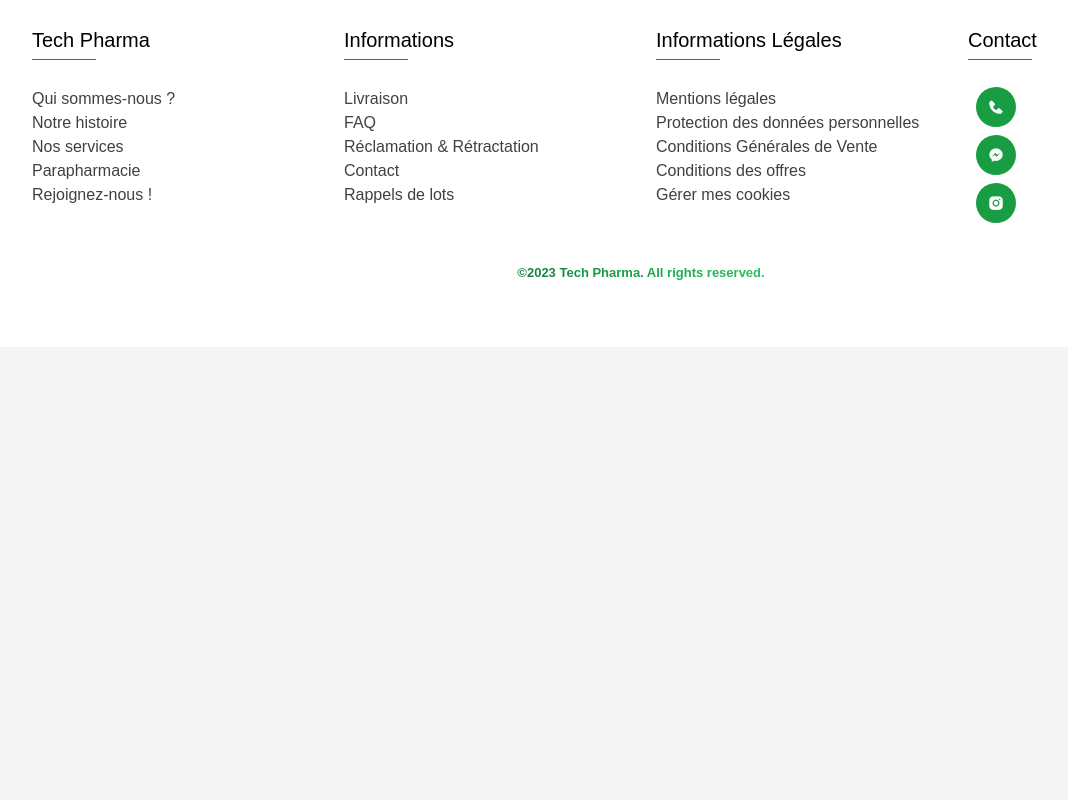
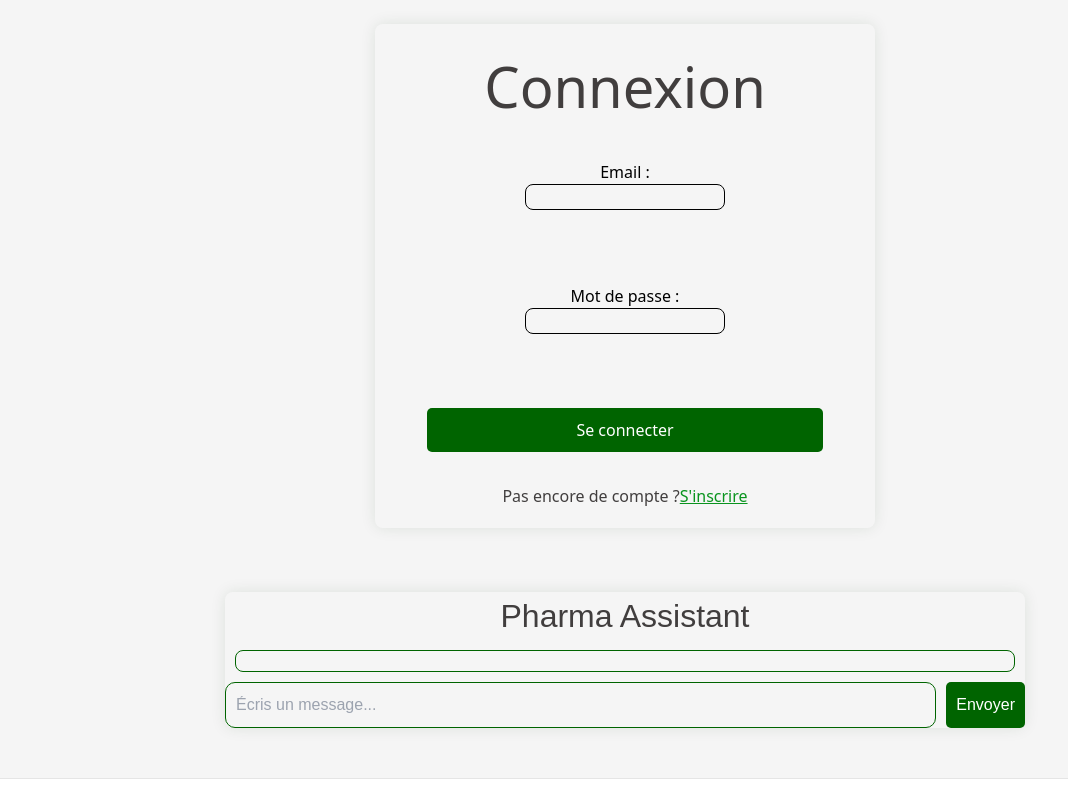
Before and after one commit to Giovannikev/Tech-Pharma, a React (Vite) app in the folder prepa/: page / in a window 1280 px wide. Shown: the part 440-1240 px from the top of the page, without its empty margins (15-1083 px from the left). Before the commit the page ends 800 px from the top, so only its background shows below. Built offline with nearby package versions, Linux system fonts and the light colour scheme.

Commit message:
add page

```diff
--- a/prepa/src/App.tsx
+++ b/prepa/src/App.tsx
@@ -1,7 +1,9 @@
 import './App.css'
+import ChatBotPage from './components/chatbot/ChatBot'
 import Footer from './components/footer/Footer'
 import Header from './components/header/Header'
 import Home from './components/home/Home'
+import Login from './components/login/Login'
 
 function App() {
 
@@ -11,6 +13,8 @@
 
       <main className="main">
         <Home />
+        <Login />
+        <ChatBotPage />
       </main>
 
       <Footer />
--- /dev/null
+++ b/prepa/src/components/chatbot/ChatBot.tsx
@@ -0,0 +1,96 @@
+import { useState } from 'react'
+import './chatBot.css'
+
+function ChatBotPage() {
+
+    interface Message {
+        text: string;
+        sender: 'user' | 'bot';
+    }
+  // State pour gérer les messages de l'utilisateur et du bot
+  const [messages, setMessages] = useState<Message[]>([]);
+  const [input, setInput] = useState('');
+
+  // Fonction pour ajouter un message dans la discussion
+  const handleSendMessage = () => {
+    if (input.trim() === '') return;
+
+    // Ajouter le message de l'utilisateur
+    const userMessage: Message = { text: input, sender: 'user' };
+
+    // Update messages using the spread operator
+    setMessages(prevMessages => [...prevMessages, userMessage]);
+
+    // Simuler une réponse du bot après une courte pause
+    setTimeout(() => {
+      const botMessage: Message = { text: "Je suis un bot, comment puis-je t'aider ?", sender: 'bot' };
+
+      setMessages(prevMessages => [...prevMessages, botMessage]);
+    }, 1000);
+
+    // Vider l'input après l'envoi
+    setInput('');
+  };
+
+  return (
+    <div className='chat__container' id='Chat'>
+
+      <h2>Pharma Assistant</h2>
+
+      <div className='chatWindow'>
+        {messages.map((message, index) => (
+          <div
+            key={index}
+            style={{
+              ...styles.message,
+              ...(message.sender === 'user' ? styles.userMessage : styles.botMessage),
+            }}
+          >
+            {message.text}
+          </div>
+        ))}
+      </div>
+
+      <div className='chat__inputContainer'>
+        <input
+          type="text"
+          value={input}
+          onChange={(e) => setInput(e.target.value)}
+          className='chat__input'
+          placeholder="Écris un message..."
+        />
+        <button onClick={handleSendMessage} className='chat__sendButton'>Envoyer</button>
+      </div>
+
+    </div>
+  );
+}
+
+
+
+export default ChatBotPage;
+
+
+const styles = {
+message: {
+    margin: '10px 0',
+    padding: '10px',
+    borderRadius: '10px',
+    maxWidth: '70%',
+    whiteSpace: 'break-word',
+  },
+  userMessage: {
+    backgroundColor: '#4CC248',
+    color: 'white',
+    alignSelf: 'flex-end',
+    marginLeft: 'auto',
+  },
+  botMessage: {
+    backgroundColor: '#e0e0e0',
+    color: '#333',
+    alignSelf: 'flex-start',
+    marginRight: 'auto',
+  },
+
+
+}
--- /dev/null
+++ b/prepa/src/components/chatbot/chatBot.css
@@ -0,0 +1,55 @@
+.chat__container {
+    border-radius: 8px;
+    width: 800px;
+    height: auto;
+    margin: 50px auto;
+    font-family: Arial, sans-serif;
+    text-align: center;
+    box-shadow: 0px 0px 15px rgba(21, 61, 22, 0.1);
+}
+
+.chat__container h2 {
+    font-size: xx-large;
+}
+
+.chat__container input {
+    background-color: transparent;
+    border: 1px solid darkgreen;
+    border-radius: 10px;
+    box-decoration-break: clone;
+}
+
+
+.chatWindow {
+    height: auto;
+    border: 1px solid darkgreen;
+    padding: 10px;
+    margin: 10px;
+    background-color: transparent;
+    border-radius: 8px;
+}
+
+
+.chat__inputContainer {
+    display: flex;
+    justify-content: space-between;
+}
+
+
+.chat__input {
+    flex: 1;
+    padding: 10px;
+    border-radius: 5px;
+    border: 1px solid #ccc;
+    margin-right: 10px;
+  }
+
+
+.chat__sendButton {
+    padding: 10px;
+    background-color: darkgreen;
+    color: white;
+    border: none;
+    border-radius: 5px;
+    cursor: pointer;
+}
--- a/prepa/src/components/footer/footer.css
+++ b/prepa/src/components/footer/footer.css
@@ -6,13 +6,11 @@
 .footer {
     border-top: 1px solid rgba(0, 0, 0, 0.1);
     background-color: white;
-    padding: 2rem 0;
 }
 
 .footer__container {
     max-width: 100%;
-    padding: 2rem 0rem 2rem 2rem;
-    margin: auto;
+    padding: 3rem 0rem 2rem 2rem;
 }
 
 .row {
@@ -38,14 +36,9 @@
     position: absolute;
     width: 4rem;
     box-sizing: border-box;
-    height: 1px;
+    height: 2px;
     background-color: rgb(26, 147, 26);
-    left: 0;
     bottom: -5px;
-}
-
-.col-1 ul li::not(:last-child) {
-    margin-bottom: var(--mb-1);
 }
 
 .col-1 ul li a {
@@ -59,14 +52,13 @@
 
 .social i{
     display: flex;
-    flex-direction: column;
+    align-items: center;
+    justify-content: center;
     font-size: large;
     width: 40px;
     height: 40px;
     color: white;
     border-radius: 50%;
-    align-items: center;
-    justify-content: center;
     background-color: rgb(24, 157, 68);
     margin: 0.5rem;
 }
--- a/prepa/src/components/home/Home.tsx
+++ b/prepa/src/components/home/Home.tsx
@@ -7,8 +7,11 @@
                 <div className="content">
 
                     <div className="content-left">
-                        <h1>Bienvenue sur notre site Pharmacie en ligne</h1>
-                        <button type="button" className='home__button'>Créer un Compte</button>
+                        <h1>Bienvenue sur votre site Pharmacie en ligne</h1>
+                        <div className="button__container">
+                            <button type="button" className='button__create button'>Créer un Compte</button>
+                            <button  type="button" className='button__talk button'><a href="#chat">Parlez à l'assistant</a></button>
+                        </div>
                     </div>
 
                     <div className="home-image">
@@ -17,6 +20,8 @@
 
                 </div>
             </div>
+
+
         </section>
     )
 }
--- a/prepa/src/components/home/home.css
+++ b/prepa/src/components/home/home.css
@@ -25,7 +25,13 @@
     margin-left: 4rem;
 }
 
-.home__button {
+.button__container {
+    display: flex;
+    justify-content: space-between;
+}
+
+.button {
+    padding: 1rem;
     width: auto;
     padding: 1rem;
     justify-content: center;
@@ -35,7 +41,7 @@
     color: darkgreen;
 }
 
-.home__button:hover {
+.button:hover {
     background-color: darkgreen;
     color: white;
 }
--- /dev/null
+++ b/prepa/src/components/login/Login.tsx
@@ -0,0 +1,96 @@
+import React, { useState } from 'react';
+import './login.css'
+
+function Login() {
+  // pour switch de login et signIn
+  const [isSignUp, setIsSignUp] = useState(false);
+
+  // formulaire
+  const [email, setEmail] = useState('');
+  const [password, setPassword] = useState('');
+  const [confirmPassword, setConfirmPassword] = useState('');
+
+  // switch
+  const toggleAuthMode = () => {
+    setIsSignUp(!isSignUp);
+    setEmail('');
+    setPassword('');
+    setConfirmPassword('');
+  };
+
+  // mandefa formulaire
+  const handleSubmit = (event) => {
+    event.preventDefault();
+    if (isSignUp && password !== confirmPassword) {
+      alert('Les mots de passe ne correspondent pas');
+      return;
+    }
+
+    if (isSignUp) {
+      //  l'inscription
+      console.log('Sign-Up:', { email, password });
+    } else {
+      //  connexion
+      console.log('Login:', { email, password });
+    }
+  };
+
+  return (
+    <div className='login__container'>
+      <h2 className='login__title'>{isSignUp ? 'Créer un compte' : 'Connexion'}</h2>
+      <form onSubmit={handleSubmit} className='login__form'>
+
+        <div className='login__inputGroup'>
+          <label>Email : </label> <br />
+          <input
+            type="email"
+            value={email}
+            onChange={(event) => setEmail(event.target.value)}
+            required
+          />
+        </div>
+
+        <div className='login__inputGroup'>
+          <label>Mot de passe : </label> <br />
+          <input
+            type="password"
+            value={password}
+            onChange={(event) => setPassword(event.target.value)}
+            required
+          />
+        </div>
+
+        {isSignUp && (
+          <div className='login__inputGroup'>
+            <label>Confirmez : </label> <br />
+            <input
+              type="password"
+              value={confirmPassword}
+              onChange={(event) => setConfirmPassword(event.target.value)}
+              required
+            />
+          </div>
+        )}
+
+        <button type="submit" className='login__button'>
+          {isSignUp ? "S'inscrire" : 'Se connecter'}
+        </button>
+
+      </form>
+
+      <p className='login__toggletext'>
+        {isSignUp
+          ? 'Vous avez déjà un compte ?'
+          : 'Pas encore de compte ?'}
+
+        <button onClick={toggleAuthMode} className='login__toggleButton'>
+          {isSignUp ? 'Se connecter' : "S'inscrire"}
+        </button>
+
+      </p>
+
+    </div>
+  );
+}
+
+export default Login;
--- /dev/null
+++ b/prepa/src/components/login/login.css
@@ -0,0 +1,66 @@
+.login__container {
+    width: 500px;
+    height: auto;
+    margin: 4rem auto;
+    padding: 20px;
+    border-radius: 8px;
+    box-shadow: 0px 0px 15px rgba(21, 61, 22, 0.1);
+    text-align: center;
+    justify-content: center;
+    font-family:system-ui, -apple-system, BlinkMacSystemFont, 'Segoe UI', Roboto, Oxygen, Ubuntu, Cantarell, 'Open Sans', 'Helvetica Neue', sans-serif;
+}
+
+.login__title {
+    font-size: var(--big-font-size);
+}
+
+
+.login__form {
+    display: flex;
+    flex-direction: column;
+    gap: 10px;
+}
+
+
+.login__inputGroup {
+    color: black;
+    margin: 2rem auto;
+    background-color: transparent;
+}
+
+.login__inputGroup input {
+    width: 200px;
+    height: auto;
+    background-color: transparent;
+    border: 1px solid black;
+    border-radius: 8px;
+}
+
+
+
+.login__button{
+    padding: 10px;
+    background-color: darkgreen;
+    border-radius: 5px;
+    cursor: pointer;
+    margin: 2rem 2rem 2rem 2rem;
+    color: white;
+}
+
+  .login__button:hover {
+    background-color: #09941e;
+}
+
+
+.login__toggleText {
+    margin-top: 10px;
+}
+
+
+.login__toggleButton {
+    background: none;
+    color: #09941e;
+    border: none;
+    cursor: pointer;
+    text-decoration: underline;
+}
```
